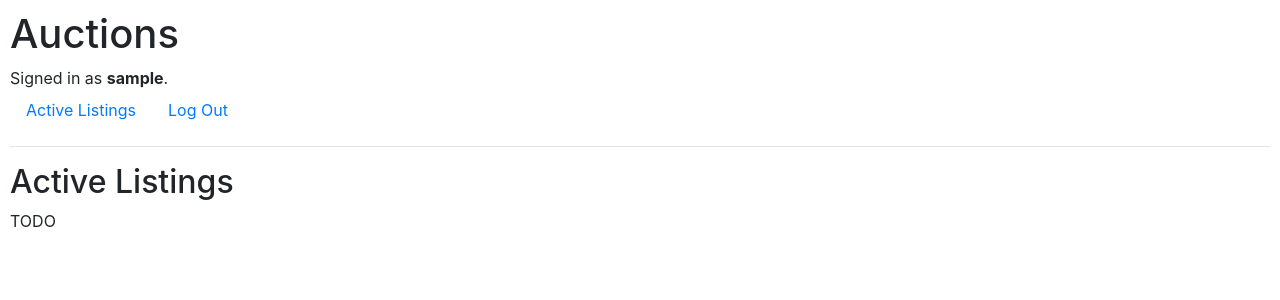
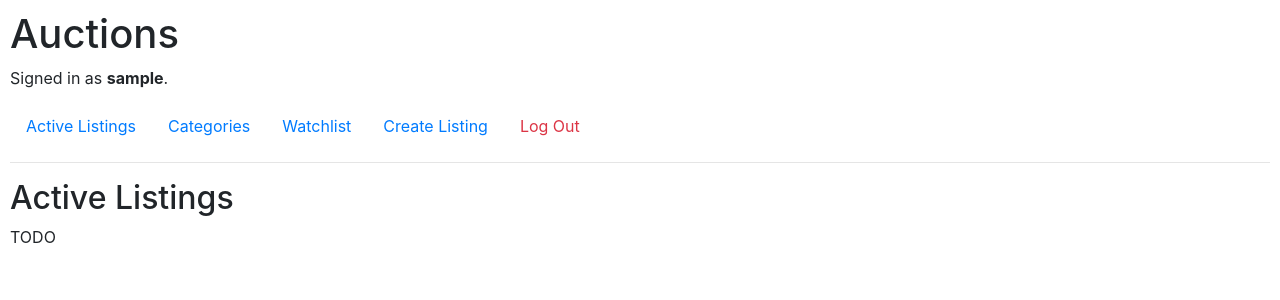
Before and after one commit to aegis945/e-commerce, a Django app: page / in a window 1280 px wide. Shown: the top 300 px of the page. Run offline with Django 3.2, Linux system fonts and the light colour scheme; the visitor is signed in with stand-in values (Sample User, id 1); some libraries are stand-ins or nearby versions.

Commit message:
create listing page and nav

```diff
--- a/auctions/templates/auctions/layout.html
+++ b/auctions/templates/auctions/layout.html
@@ -16,13 +16,22 @@
                 Not signed in.
             {% endif %}
         </div>
-        <ul class="nav">
+        <ul class="nav mt-3">
             <li class="nav-item">
                 <a class="nav-link" href="{% url 'auctions:index' %}">Active Listings</a>
             </li>
+            <li class="nav-item">
+                <a class="nav-link" href="{% url 'auctions:categories' %}">Categories</a>
+            </li>
             {% if user.is_authenticated %}
                 <li class="nav-item">
-                    <a class="nav-link" href="{% url 'auctions:logout' %}">Log Out</a>
+                    <a class="nav-link" href="{% url 'auctions:watchlist' %}">Watchlist</a>
+                </li>
+                <li class="nav-item">
+                    <a class="nav-link" href="{% url 'auctions:create_listing' %}">Create Listing</a>
+                </li>
+                <li class="nav-item">
+                    <a class="nav-link text-danger" href="{% url 'auctions:logout' %}">Log Out</a>
                 </li>
             {% else %}
                 <li class="nav-item">
```
Also changed, not shown: auctions/templates/auctions/create_listing.html (added, +12 -0 lines).
